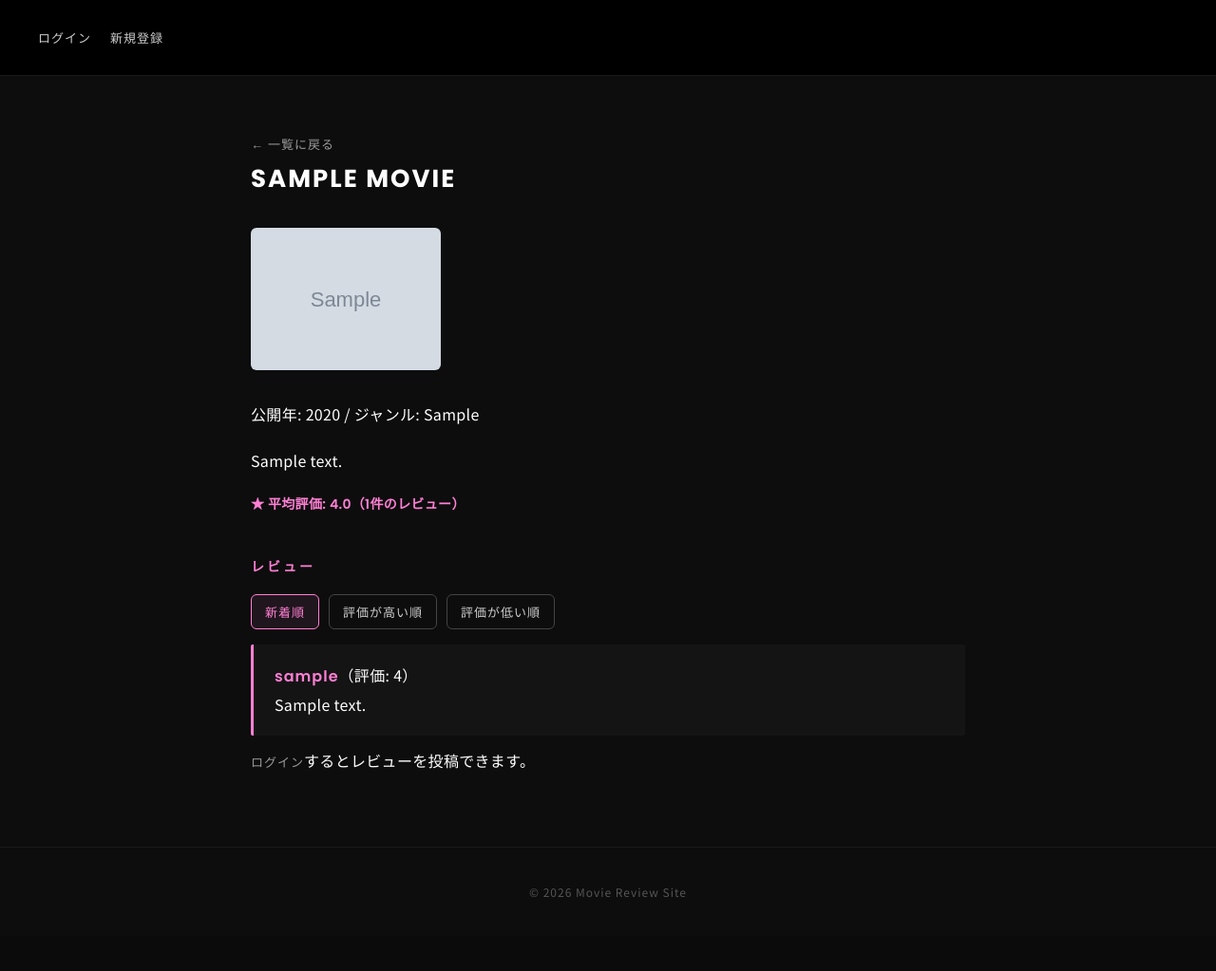
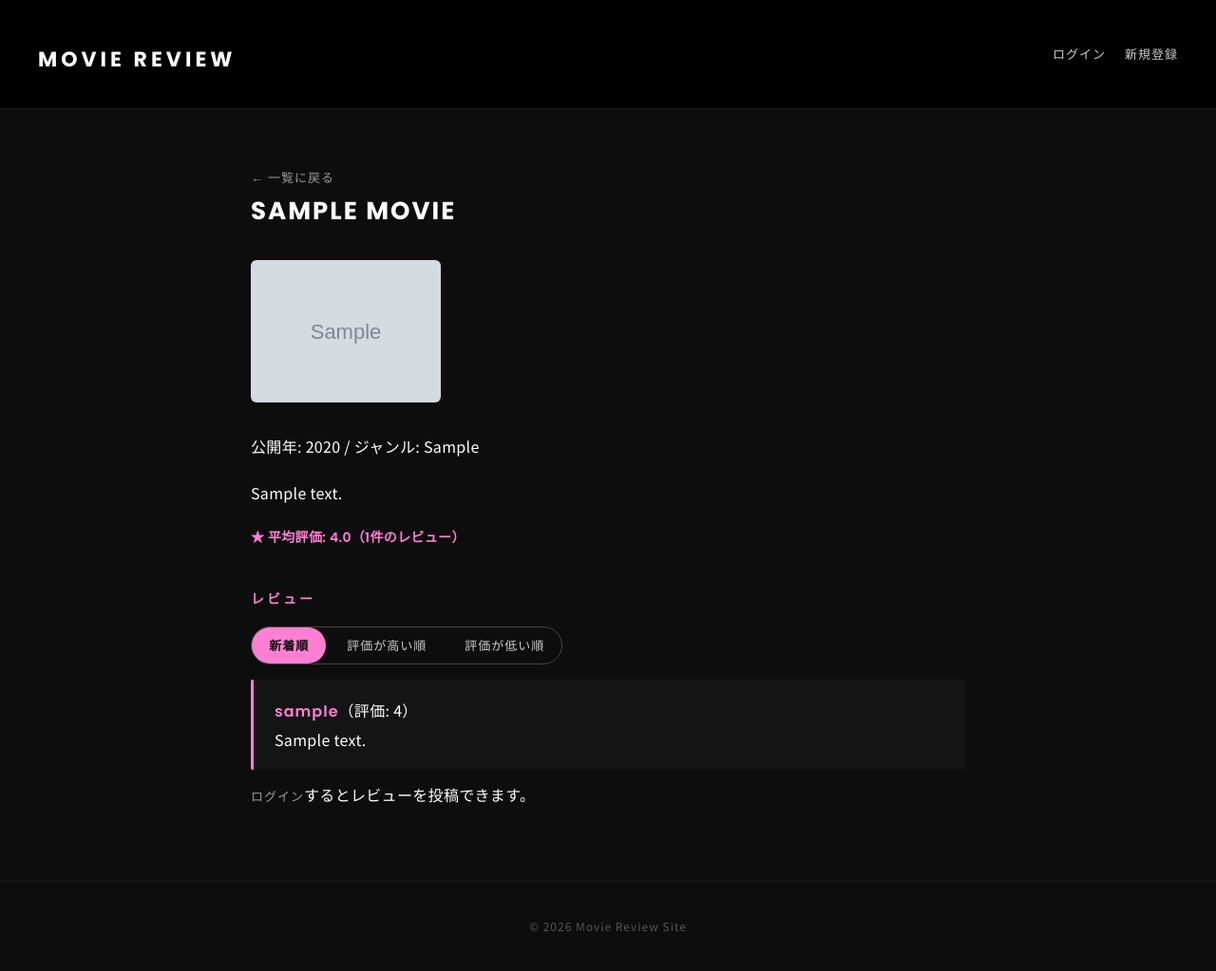
Before and after one commit to yu-studio33/movie_review, a Django app: page /movies/1/ in a window 1280 px wide. Shown: the whole page at 95% size. Before the commit the page ends 945 px from the top, so only its background shows below. Run offline with Django 5.2, Linux system fonts and the light colour scheme; tables that the repository leaves empty hold one stand-in row (values such as "Sample post"); grey boxes marked "Sample" are stand-in pictures.

Commit message:
ヘッダーにロゴ追加、レビュー並び替えをAjax化、タブデザインを丸型に変更

```diff
--- a/movies/static/movies/css/style.css
+++ b/movies/static/movies/css/style.css
@@ -335,37 +335,30 @@ main.main-wide {
 
 /* レビューの並び順切り替え */
 .review-sort-tabs {
-    display: flex;
-    gap: 10px;
+    display: inline-flex;
+    gap: 4px;
     margin-bottom: 16px;
+    padding: 0.2px;
+    border: 1px solid #444;
+    border-radius: 999px;
 }
 
 .review-sort-tabs a {
     color: #ccc;
     text-decoration: none;
-    padding: 6px 14px;
-    border-radius: 6px;
-    border: 1px solid #444;
-    transition: all 0.2s ease;
+    padding: 7px 18px;
+    border-radius: 999px;
     display: inline-block;
 }
 
 .review-sort-tabs a:hover {
-    border-color: #FF7FD4;
     color: #FF7FD4;
-    transform: translateY(-2px);
-    box-shadow: 0 4px 10px rgba(255, 127, 212, 0.25);
-}
-
-.review-sort-tabs a:active {
-    transform: translateY(0px);
-    box-shadow: none;
 }
 
 .review-sort-tabs a.active {
-    color: #FF7FD4;
-    border-color: #FF7FD4;
-    background-color: rgba(255, 127, 212, 0.08);
+    color: #0d0d0d;
+    background-color: #FF7FD4;
+    font-weight: bold;
 }
 
 /* ==========================================================================
--- a/movies/templates/movies/base.html
+++ b/movies/templates/movies/base.html
@@ -11,6 +11,7 @@
 </head>
 <body>
 <header>
+    <h1><a href="{% url 'movie_list' %}">MOVIE REVIEW</a></h1>
     <nav>
         {% if user.is_authenticated %}
             <a href="{% url 'my_page' %}" class="username">{{ user.username }}さん</a>
--- a/movies/templates/movies/movie_detail.html
+++ b/movies/templates/movies/movie_detail.html
@@ -24,23 +24,9 @@
 
     <h3>レビュー</h3>
 
-    <div class="review-sort-tabs">
-        <a href="?sort=new" class="{% if sort == 'new' %}active{% endif %}">新着順</a>
-        <a href="?sort=high" class="{% if sort == 'high' %}active{% endif %}">評価が高い順</a>
-        <a href="?sort=low" class="{% if sort == 'low' %}active{% endif %}">評価が低い順</a>
+    <div id="review-section">
+        {% include 'movies/movie_review_items.html' %}
     </div>
-
-    <ul class="review-list">
-        {% for review in reviews %}
-            <li>
-                <strong>{{ review.user.username }}</strong>（評価: {{ review.rating }}）<br>
-                {{ review.comment|linebreaksbr }}
-            </li>
-        {% empty %}
-            <li>まだレビューがありません</li>
-        {% endfor %}
-    </ul>
-
 
     {% if user.is_authenticated %}
         <h3>レビューを投稿する</h3>
@@ -63,4 +49,31 @@
     {% else %}
         <p><a href="{% url 'login' %}">ログイン</a>するとレビューを投稿できます。</p>
     {% endif %}
+
+    <script>
+        document.addEventListener('DOMContentLoaded', function () {
+            const section = document.getElementById('review-section');
+
+            section.addEventListener('click', function (e) {
+                const link = e.target.closest('a[data-sort]');
+                if (!link) return;
+
+                e.preventDefault();  // 通常のページ遷移をキャンセル
+
+                const sort = link.dataset.sort;
+                const url = new URL(window.location.href);
+                url.searchParams.set('sort', sort);
+
+                fetch(url, {
+                    headers: { 'X-Requested-With': 'XMLHttpRequest' }
+                })
+                    .then(response => response.text())
+                    .then(html => {
+                        section.innerHTML = html;
+                        // URLも更新しておく(ブラウザバックやリロード時のため)
+                        window.history.pushState({}, '', url);
+                    });
+            });
+        });
+    </script>
 {% endblock %}
--- /dev/null
+++ b/movies/templates/movies/movie_review_items.html
@@ -0,0 +1,16 @@
+<div class="review-sort-tabs">
+    <a href="?sort=new" data-sort="new" class="{% if sort == 'new' %}active{% endif %}">新着順</a>
+    <a href="?sort=high" data-sort="high" class="{% if sort == 'high' %}active{% endif %}">評価が高い順</a>
+    <a href="?sort=low" data-sort="low" class="{% if sort == 'low' %}active{% endif %}">評価が低い順</a>
+</div>
+
+<ul class="review-list">
+    {% for review in reviews %}
+        <li>
+            <strong>{{ review.user.username }}</strong>（評価: {{ review.rating }}）<br>
+            {{ review.comment|linebreaksbr }}
+        </li>
+    {% empty %}
+        <li>まだレビューがありません</li>
+    {% endfor %}
+</ul>
--- a/movies/views.py
+++ b/movies/views.py
@@ -79,10 +79,17 @@ def movie_detail(request, tmdb_id):
     elif sort == 'low':
         reviews = movie.reviews.all().order_by('rating', '-created_at')
     else:
-        sort = 'new'  # 不正な値が来た場合もデフォルトに寄せる
+        sort = 'new'
         reviews = movie.reviews.all().order_by('-created_at')
 
     avg_rating = reviews.aggregate(Avg('rating'))['rating__avg']
+
+    # 並び替えのAjaxリクエスト時は、レビュー部分だけ返す
+    if request.headers.get('x-requested-with') == 'XMLHttpRequest':
+        return render(request, 'movies/movie_review_items.html', {
+            'reviews': reviews,
+            'sort': sort,
+        })
 
     if request.method == 'POST':
         form = ReviewForm(request.POST)
```
Lines whose indentation alone changed are shown as unchanged.
